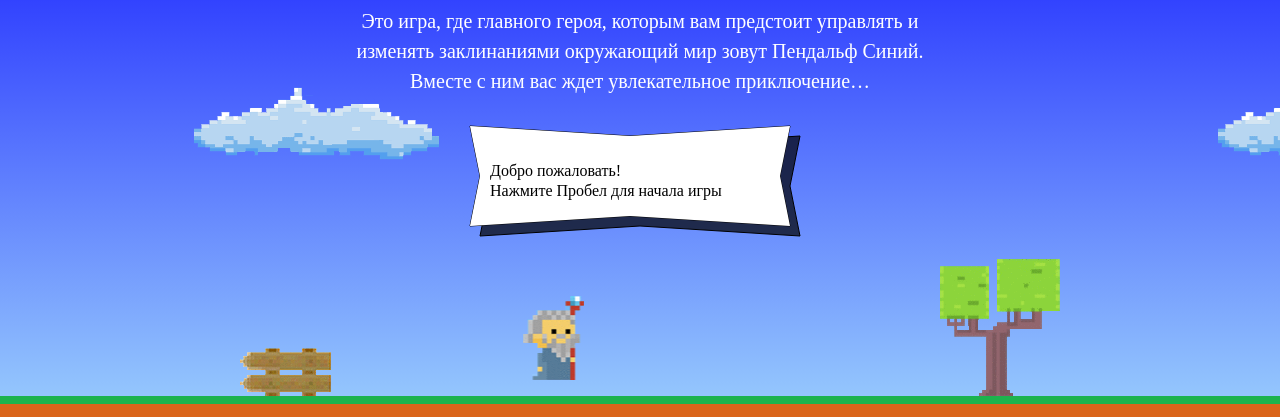
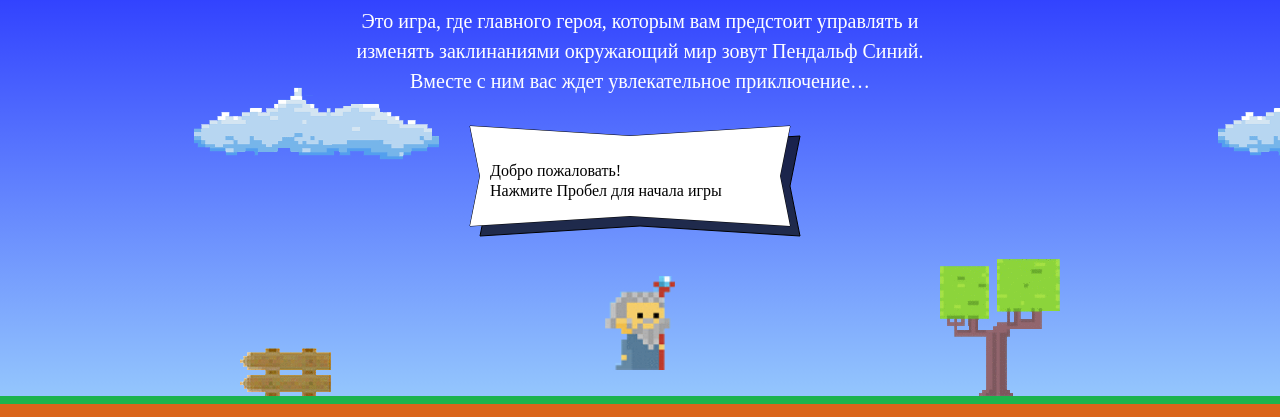
Before and after one commit to madeira/58688-code-and-magick, a website: page index.html in a window 1280 px wide. Shown: the part 203-620 px from the top of the page. Drawn offline with Linux system fonts and the light colour scheme; a web font is replaced by a local one.

Commit message:
Добавлены изменения согласно заданию

```diff
--- a/index.html
+++ b/index.html
@@ -180,7 +180,27 @@
     <p class="setup-similar-label">Петр Петров</p>
   </div>
 </template>
-
+<script>
+  var fireballSize = 22;
+  var getFireballSpeed = function(left) {
+    if (left) {
+      return 5;
+    } else {
+      return 2;
+    }
+  };
+  var wizardSpeed = 3;
+  var wizardWidth = 70;
+  var getWizardHeight = function() {
+      return (wizardWidth * 1.337);
+  };
+  function getWizardX(width) {
+    return (width/2-wizardWidth/2);
+  }
+  function getWizardY(height) {
+    return (height*0.6);
+  }
+</script>
 <script src="js/game.js"></script>
 
 </body>
```
